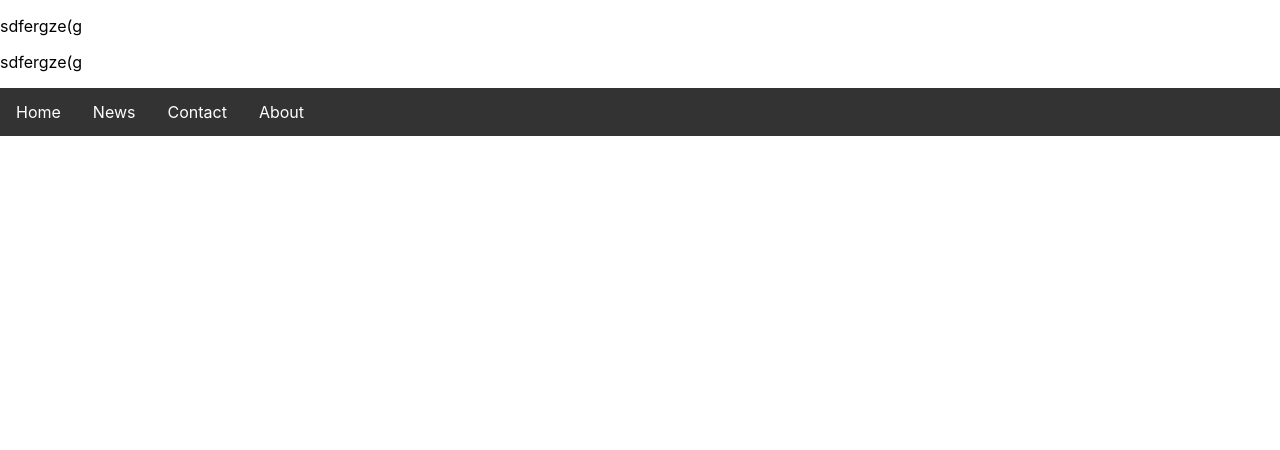
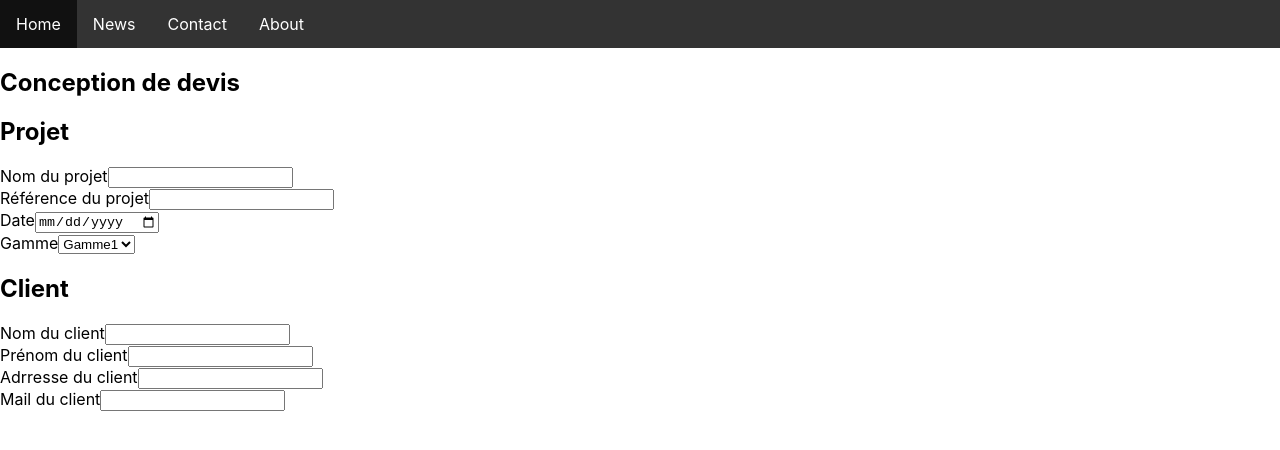
Before and after one commit to PaulGruson/madera_projet, a React (Create React App) app in the folder front-end/: page /conceptionprojet in a window 1280 px wide. Shown: the top 450 px of the page. Built offline with nearby package versions, Linux system fonts and the light colour scheme.

Commit message:
conception projet
Ajout de l'html
reste : css, handlechange, requete pour créer projet

```diff
--- a/front-end/src/App.js
+++ b/front-end/src/App.js
@@ -10,7 +10,7 @@ import './App.css'
 function App() {
   return (
     <div>
-      < Accueil />
+      < ConceptionProjet />
     </div>
     // <BrowserRouter>
     //   <Switch>
--- a/front-end/src/Pages/Conception/ConceptionProjet.js
+++ b/front-end/src/Pages/Conception/ConceptionProjet.js
@@ -1,4 +1,5 @@
 import React from 'react'
+import { BarreNavigation } from '../../Components/BarreNavigation'
 
 function ConceptionProjet(props) {
 
@@ -7,10 +8,55 @@ function ConceptionProjet(props) {
     } = props
 
     return (
-        <div>
-         <p>Conception projet</p>
-        </div>
+        <body>
+            < BarreNavigation />
+            <section id="conceptionProjet" className="conception">
+                <h1>Conception de devis</h1>
+                <div classname="conception-box">
+                    <h2>Projet</h2>
+                    <div>
+                        <label for="nomDuProjet">Nom du projet</label>
+                        <input id="nomDuProjet" type="text" name="nomDuProjet" />
+                    </div>
+                    <div>
+                        <label for="nomDuProjet">Référence du projet</label>
+                        <input id="nomDuProjet" type="text" name="nomDuProjet" />
+                    </div>
+                    <div>
+                        <label for="nomDuProjet">Date</label>
+                        <input id="nomDuProjet" type="date" name="nomDuProjet" />
+                    </div>
+                    <div>
+                        <label for="gamme">Gamme</label>
+                        <select id="gamme" name="game" >
+                            <option value="gamme1">Gamme1</option>
+                            <option value="gamme2">Gamme2</option>
+                            <option value="gamme3">Gamme3</option>
+                        </select>
+                    </div>
+                </div>
+                <div classname="conception-box">
+                    <h2>Client</h2>
+                    <div>
+                        <label for="nomDuClieny">Nom du client</label>
+                        <input id="nomDuClient" type="text" name="nomDuClient" />
+                    </div>
+                    <div>
+                        <label for="prenomDuClient">Prénom du client</label>
+                        <input id="prenomDuClient" type="text" name="prenomDuClient" />
+                    </div>
+                    <div>
+                        <label for="adresseDuClient">Adrresse du client</label>
+                        <input id="adresseDuClient" type="text" name="adresseDuClient" />
+                    </div>
+                    <div>
+                        <label for="mailDuClient">Mail du client</label>
+                        <input id="mailDuClient" type="text" name="mailDuClient" />
+                    </div>
+                </div>
+            </section>
+        </body>
     )
 }
 
-export { ConceptionProjet }
+export { ConceptionProjet }
```
Also changed, not shown: 1 other file (tests, documents, lock files or other folders).
